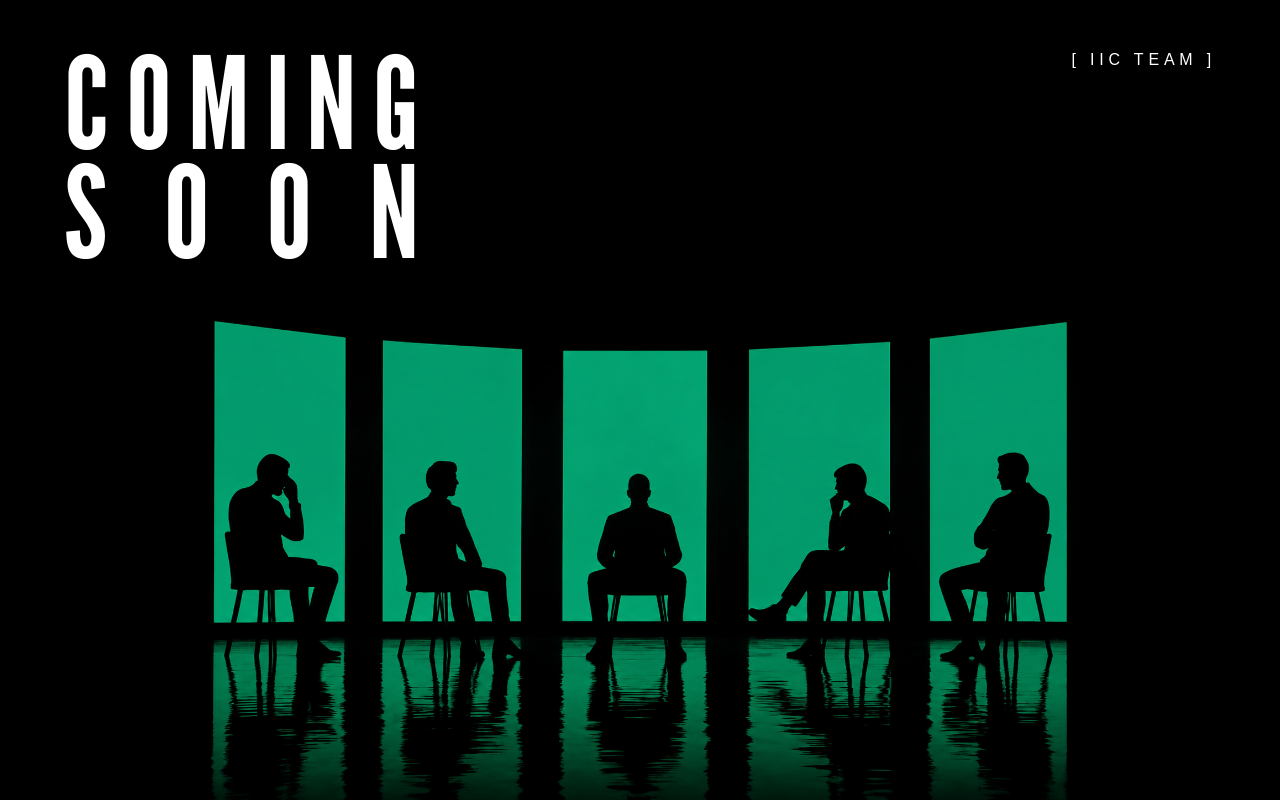
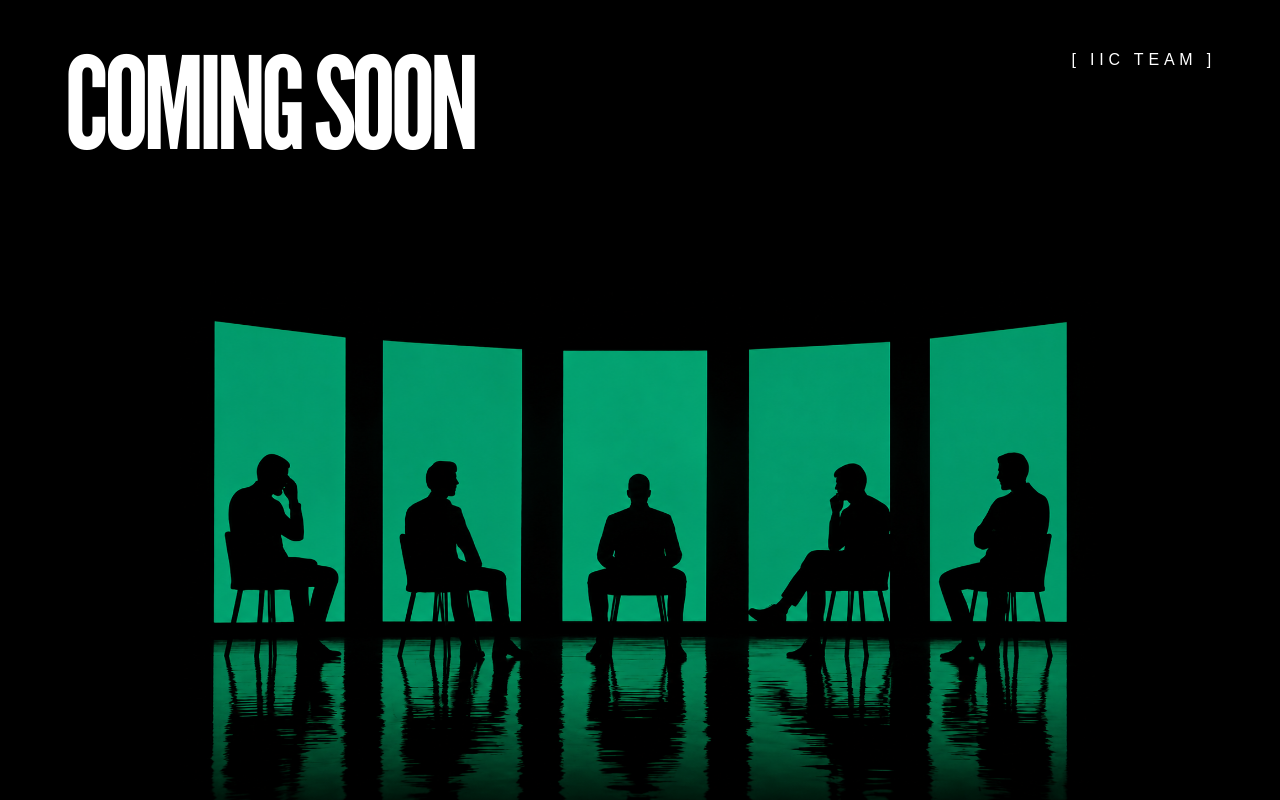
Before and after one commit to saiisback/iic-website, a Next.js app: page / in a window 1280 px wide. Built offline with nearby package versions, Linux system fonts and the light colour scheme.

Commit message:
Refactor homepage layout to feature a full-screen background image and updated text elements, replacing the initial content with a new design emphasizing "COMING SOON".

```diff
--- a/app/page.tsx
+++ b/app/page.tsx
@@ -17,18 +17,11 @@ export default function Home() {
         [ IIC TEAM ]
       </div>
       <div
-        className="absolute left-8 top-8 z-10 font-[family-name:var(--font-league-gothic)] text-white md:left-16 md:top-12"
+        className="absolute left-8 top-8 z-10 text-white md:left-16 md:top-12"
         style={{ fontFamily: "var(--font-league-gothic)" }}
       >
-        <div className="flex w-[14rem] justify-between text-7xl leading-[0.85] tracking-tight md:w-[22rem] md:text-9xl">
-          {"COMING".split("").map((c, i) => (
-            <span key={`c-${i}`}>{c}</span>
-          ))}
-        </div>
-        <div className="flex w-[14rem] justify-between text-7xl leading-[0.85] tracking-tight md:w-[22rem] md:text-9xl">
-          {"SOON".split("").map((c, i) => (
-            <span key={`s-${i}`}>{c}</span>
-          ))}
+        <div className="text-7xl leading-[0.85] tracking-tighter md:text-9xl">
+          COMING SOON
         </div>
       </div>
     </section>
```
